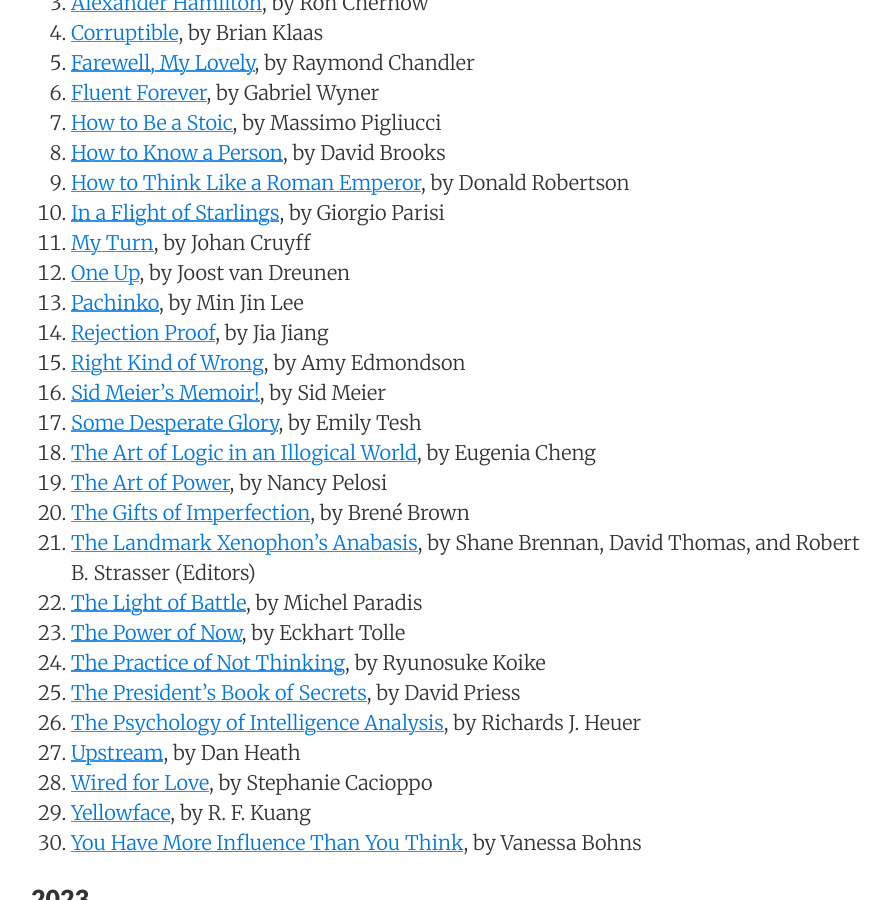
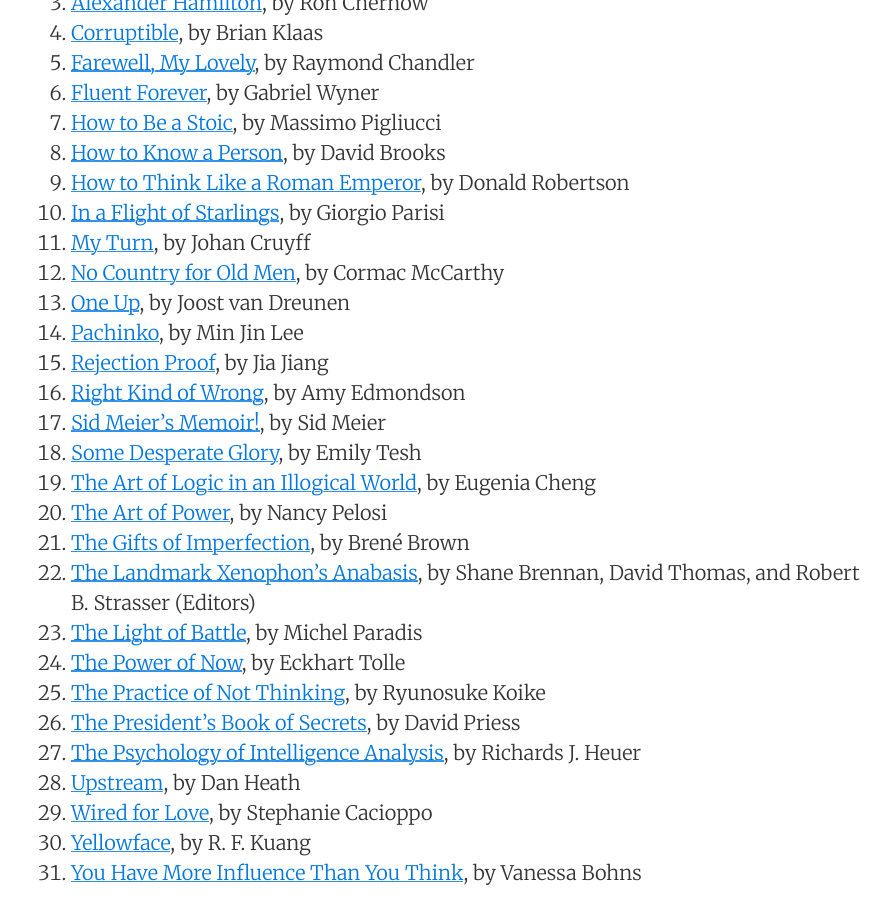
Before and after one commit to sewardlee337/sewardlee337.github.io, a Jekyll site: the page built from readinglist.md, in a window 1280 px wide and 900 px high, scrolled down 740 px. Shown: the whole window, without its empty margins (189-1080 px from the left). Built offline with Jekyll 4.4.1, drawn with Linux system fonts in a browser that asks for light colours; nearby versions of some CDN libraries.

Commit message:
update reading list

```diff
--- a/readinglist.md
+++ b/readinglist.md
@@ -33,6 +33,7 @@ _"My alma mater was books, a good library... I could spend the rest of my life r
 1. [How to Think Like a Roman Emperor](https://www.amazon.com/How-Think-Like-Roman-Emperor/dp/1250196620), by Donald Robertson
 1. [In a Flight of Starlings](https://www.amazon.com/Flight-Starlings-Wonders-Complex-Systems/dp/059349315X), by Giorgio Parisi
 1. [My Turn](https://www.amazon.com/My-Turn-Autobiography-Johan-Cruyff/dp/150981390X), by Johan Cruyff
+1. [No Country for Old Men](https://www.amazon.com/Country-Old-Men-Cormac-McCarthy/dp/0375706674), by Cormac McCarthy
 1. [One Up](https://www.amazon.com/One-Up-Creativity-Competition-Business/dp/0231197527), by Joost van Dreunen
 1. [Pachinko](https://www.amazon.com/Pachinko-National-Book-Award-Finalist-ebook/dp/B01GZY28JA), by Min Jin Lee
 1. [Rejection Proof](https://www.amazon.com/Rejection-Proof-Became-Invincible-Through/dp/080414138X), by Jia Jiang
```
